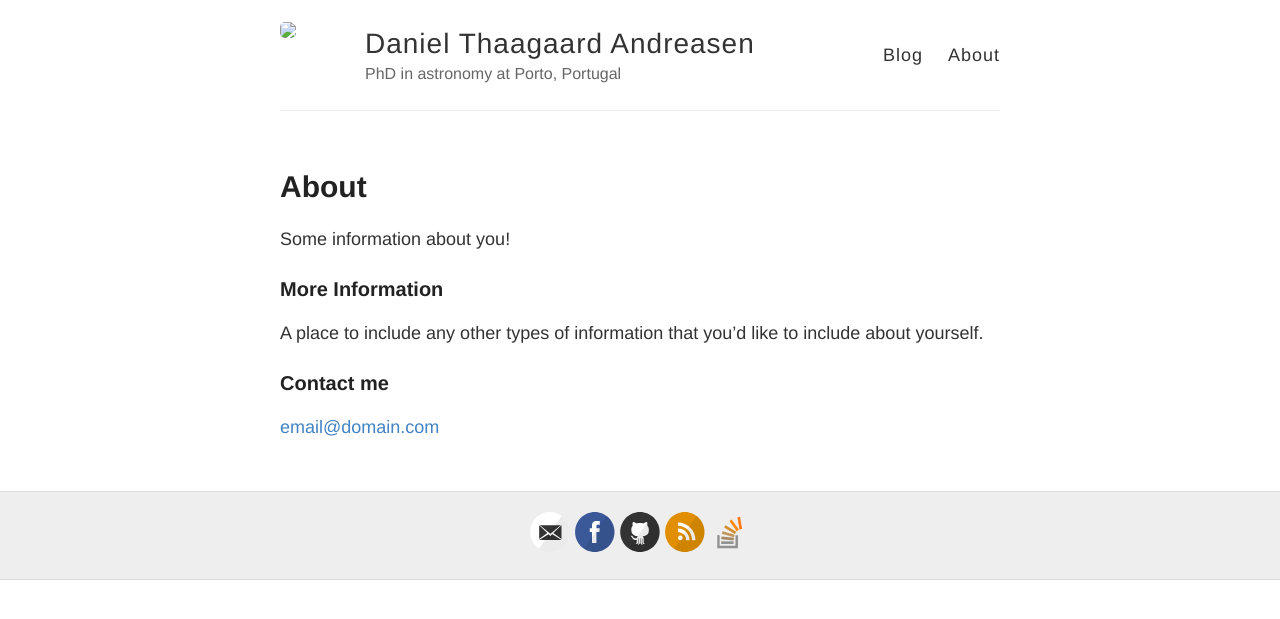
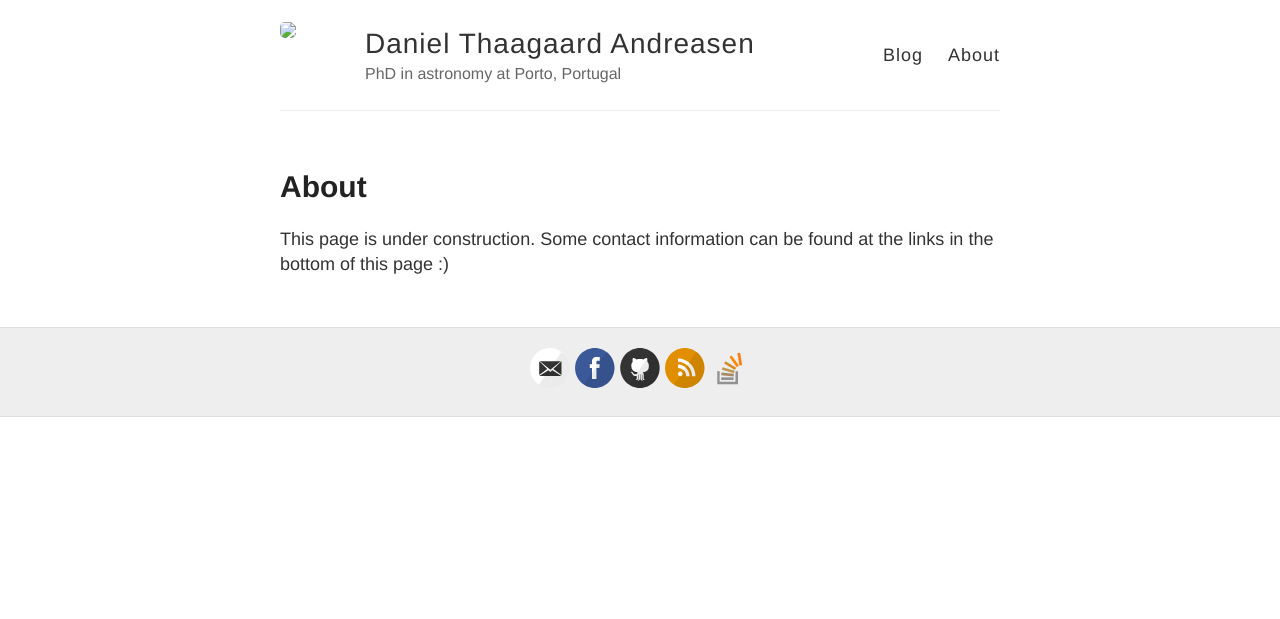
Before and after one commit to DanielAndreasen/DanielAndreasen.github.io, a Jekyll site: the page built from about.md, in a window 1280 px wide. Shown: the top 619 px of the page. Built offline with Jekyll 4.4.1, drawn with Linux system fonts in a browser that asks for light colours.

Commit message:
first post

```diff
--- a/about.md
+++ b/about.md
@@ -4,12 +4,5 @@ title: About
 permalink: /about/
 ---
 
-Some information about you!
-
-### More Information
-
-A place to include any other types of information that you'd like to include about yourself.
-
-### Contact me
-
-[email@domain.com](mailto:email@domain.com)
+This page is under construction. Some contact information can be found at the
+links in the bottom of this page :)
```
Also changed, not shown: _posts/2014-11-12-first.md (renamed from _posts/2014-12-11-first.md).
